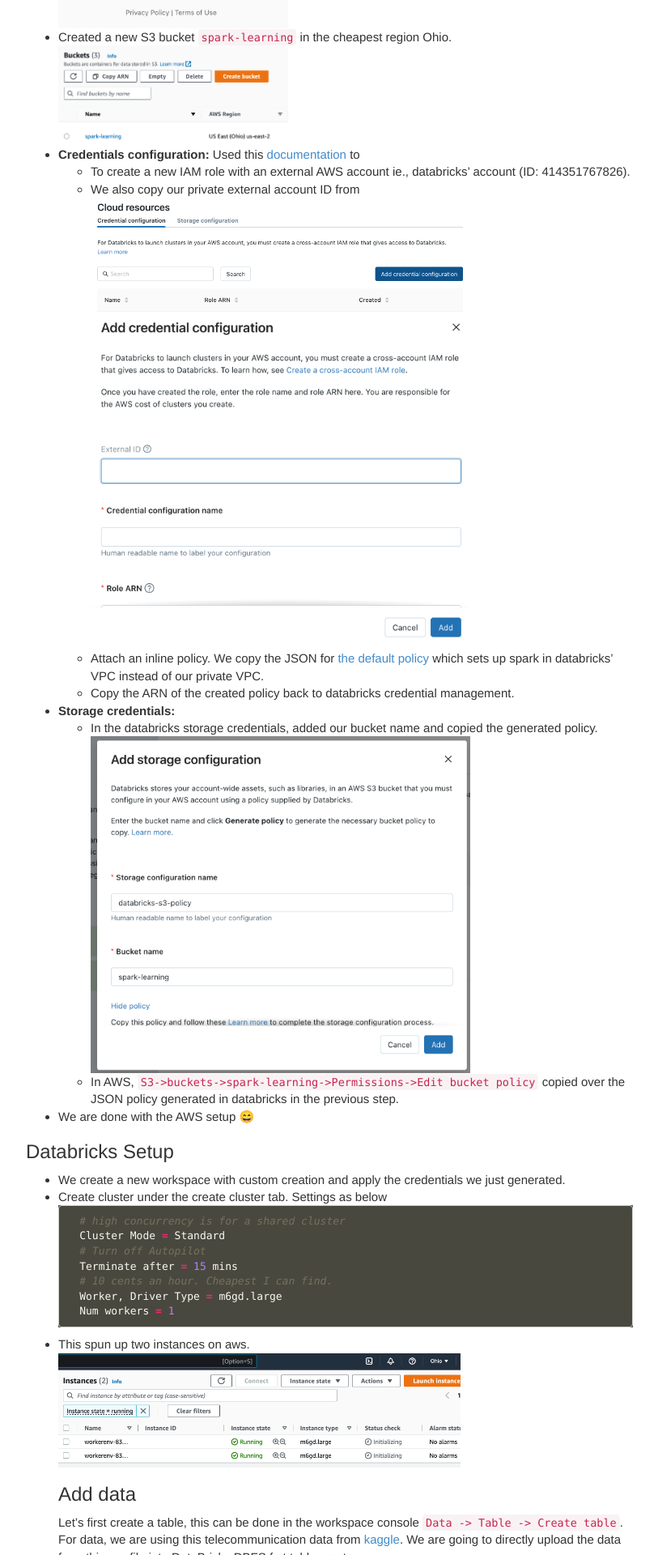
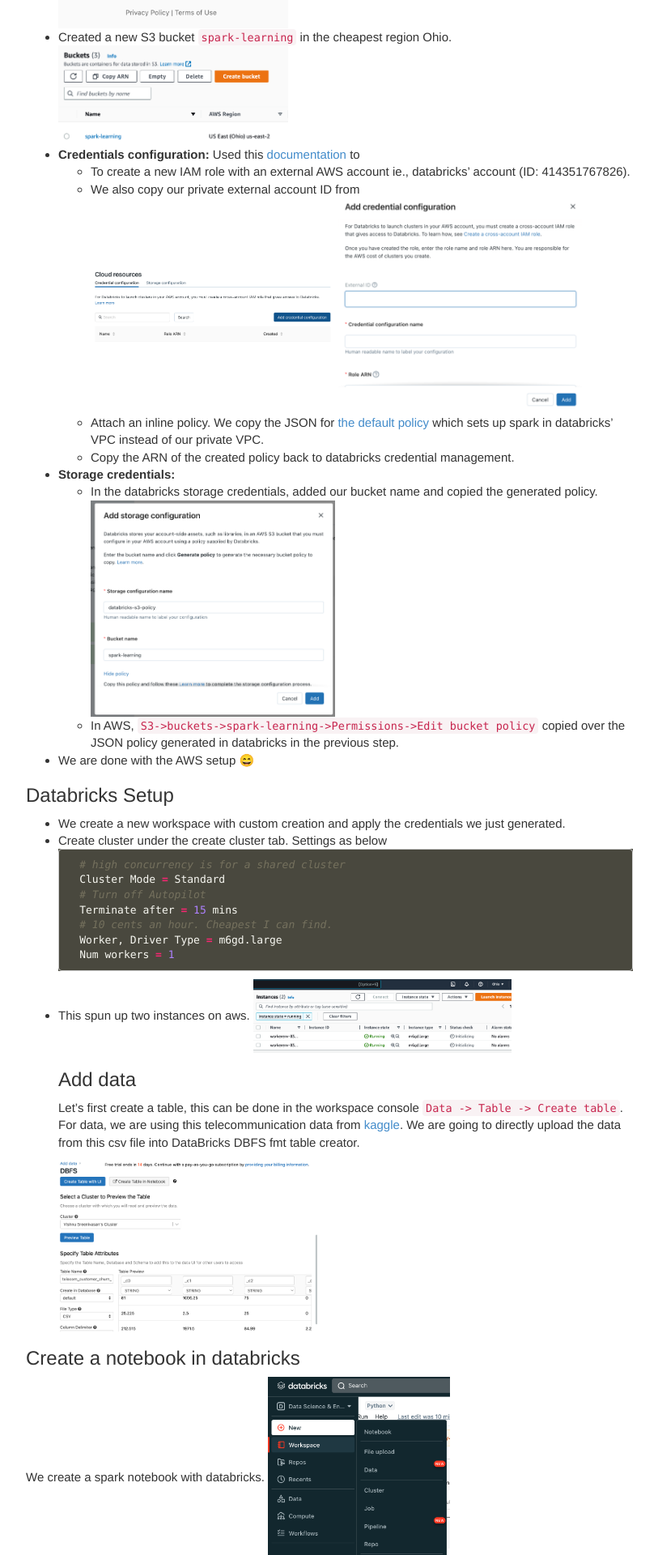
Before and after one commit to vispz/psvishnu91.github.io, a Jekyll site: the page built from _posts/ml_notes/2022-11-19-spark-workflow-practice.md, in a window 1280 px wide. Shown: the part 745-2665 px from the top of the page at 81% size, without its empty margins (233-1046 px from the left). Built offline with Jekyll 4.4.1, drawn with Linux system fonts in a browser that asks for light colours; nearby versions of some CDN libraries.

Commit message:
shrunk imgs in spark-workflow post

````diff
--- a/_posts/ml_notes/2022-11-19-spark-workflow-practice.md
+++ b/_posts/ml_notes/2022-11-19-spark-workflow-practice.md
@@ -21,14 +21,14 @@
 - **Credentials configuration:** Used this [documentation](https://docs.databricks.com/administration-guide/account-api/iam-role.html) to
   * To create a new IAM role with an external AWS account ie., databricks' account (ID: 414351767826).
   * We also copy our private external account ID from <br/>
-    {% include image_no_center.html id="/assets/Images/posts/ml_notes/spark/databricks-cloud-rsrc.png" width="70%" %}
-    {% include image_no_center.html id="/assets/Images/posts/ml_notes/spark/db-external-id.png" width="70%" %}
+    {% include image_no_center.html id="/assets/Images/posts/ml_notes/spark/databricks-cloud-rsrc.png" width="45%" %}
+    {% include image_no_center.html id="/assets/Images/posts/ml_notes/spark/db-external-id.png" width="45%" %}
   * Attach an inline policy. We copy the JSON for [the default policy](https://docs.databricks.com/administration-guide/account-api/iam-role.html#default-policy)
   which sets up spark in databricks' VPC instead of our private VPC.
   * Copy the ARN of the created policy back to databricks credential management.
 - **Storage credentials:**
   * In the databricks storage credentials, added our bucket name and copied the generated policy.<br/>
-    {% include image_no_center.html id="/assets/Images/posts/ml_notes/spark/db-s3-storage-config.png" width="70%" %}
+    {% include image_no_center.html id="/assets/Images/posts/ml_notes/spark/db-s3-storage-config.png" width="45%" %}
   * In AWS, `S3->buckets->spark-learning->Permissions->Edit bucket policy` copied over the
   JSON policy generated in databricks in the previous step.
 - We are done with the AWS setup 😄
@@ -46,14 +46,15 @@
     Num workers = 1
   ```
 - This spun up two instances on aws.
-    {% include image_no_center.html id="/assets/Images/posts/ml_notes/spark/ec2-mc-spun-up.png" width="70%" %}
+    {% include image_no_center.html id="/assets/Images/posts/ml_notes/spark/ec2-mc-spun-up.png" width="45%" %}
 <br/>
 ### Add data
 Let's first create a table, this can be done in the workspace console
 `Data -> Table -> Create table`. For data, we are using this telecommunication data from
 [kaggle](https://www.kaggle.com/datasets/abhinav89/telecom-customer). We are going
 to directly upload the data from this csv file into DataBricks DBFS fmt table creator.
-    {% include image_no_center.html id="/assets/Images/posts/ml_notes/spark/tbl-created.png" width="70%" %}
+
+    {% include image_no_center.html id="/assets/Images/posts/ml_notes/spark/tbl-created.png" width="45%" %}
 <br/>
 
 ### Create a notebook in databricks
````
